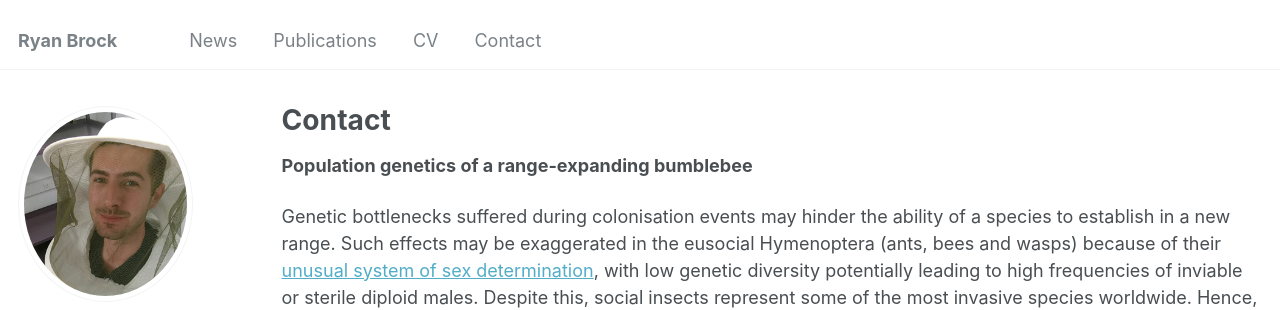
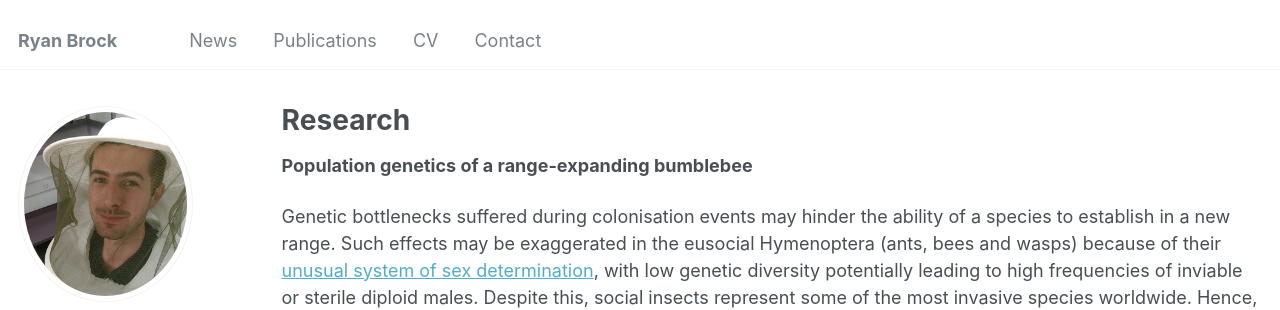
Before and after one commit to RyanEBrock/RyanEBrock.github.io, a Jekyll site: the page built from _pages/research.md, in a window 1280 px wide and 900 px high. Shown: the top 310 px of the window. Built offline with Jekyll 4.4.1, drawn with Linux system fonts in a browser that asks for light colours; some web fonts are replaced.

Commit message:
update research page

```diff
--- a/_pages/research.md
+++ b/_pages/research.md
@@ -1,7 +1,7 @@
 ---
 layout: archive
-title: "Contact"
-permalink: /contact/
+title: "Research"
+permalink: /research/
 author_profile: true
 ---
 
```
